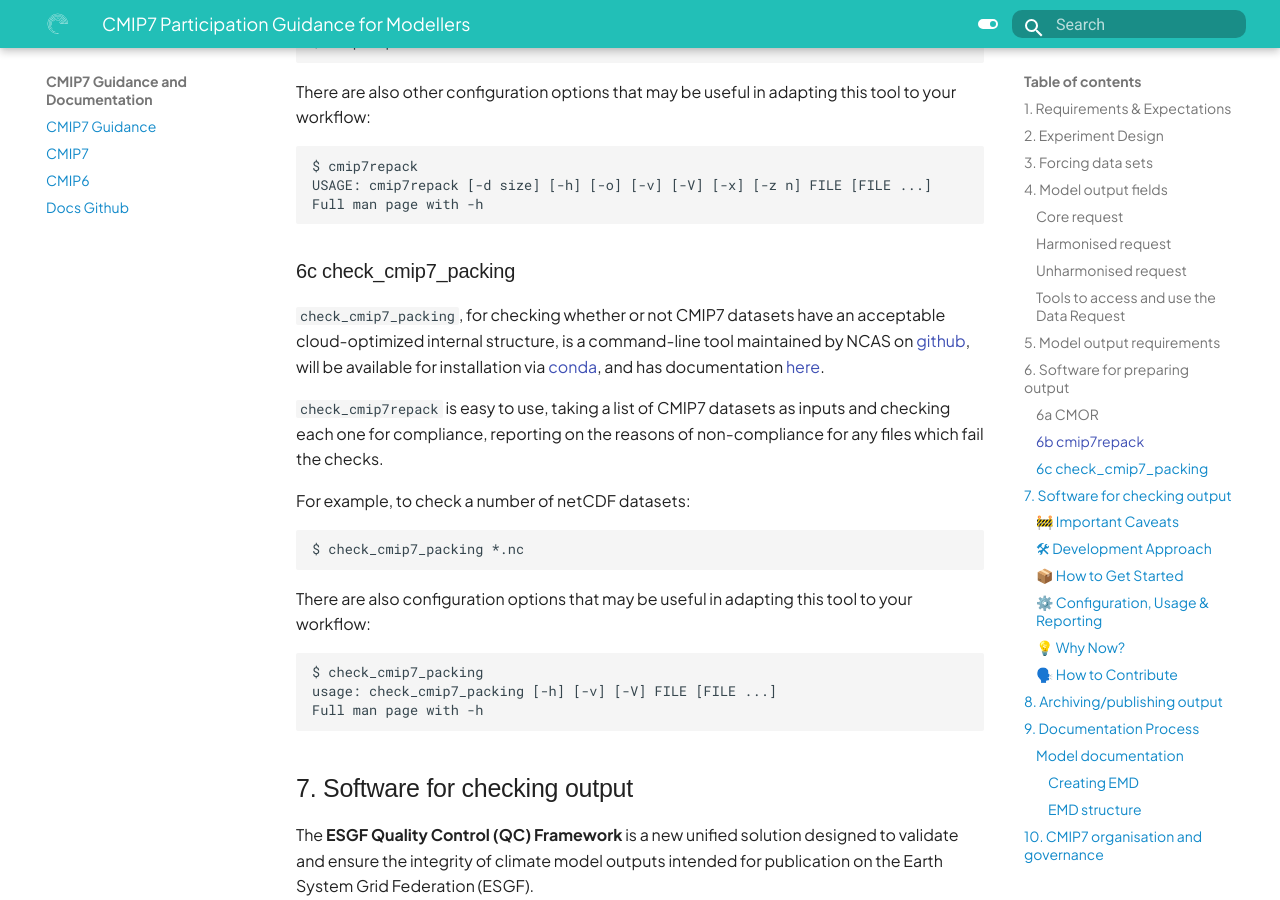
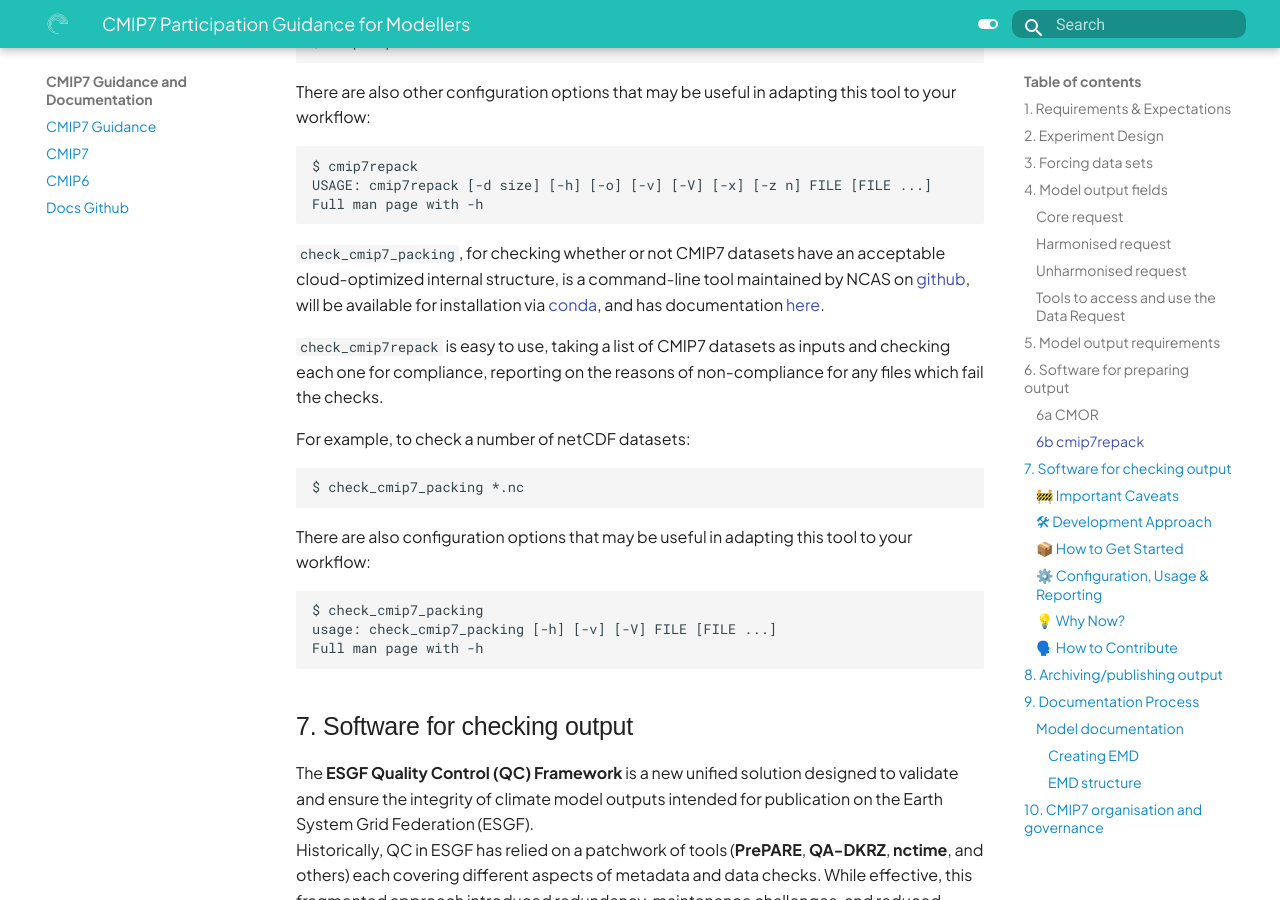
Before and after one commit to WCRP-CMIP/cmip7-guidance, an MkDocs documentation site: the page built from docs/CMIP7/guidance_for_modellers.md, in a window 1280 px wide and 900 px high, scrolled down 7304 px. Built offline with MkDocs 1.6.1 and Material for MkDocs 9.7.7, drawn with Linux system fonts in a browser that asks for light colours; some web fonts are replaced.

Commit message:
remove 6c

````diff
--- a/docs/CMIP7/guidance_for_modellers.md
+++ b/docs/CMIP7/guidance_for_modellers.md
@@ -252,8 +252,6 @@ USAGE: cmip7repack [-d size] [-h] [-o] [-v] [-V] [-x] [-z n] FILE [FILE ...]
 Full man page with -h
 ```
 
-### 6c check_cmip7_packing
-
 `check_cmip7_packing`, for checking whether or not CMIP7 datasets have an acceptable cloud-optimized internal structure, is a command-line tool maintained by NCAS on [github](https://github.com/NCAS-CMS/cmip7repack), will be available for installation via [conda](https://anaconda.org/conda-forge/cmip7repack), and has documentation [here](https://github.com/NCAS-CMS/cmip7repack).
 
 `check_cmip7repack` is easy to use, taking a list of CMIP7 datasets as inputs and checking each one for compliance, reporting on the reasons of non-compliance for any files which fail the checks.
````
